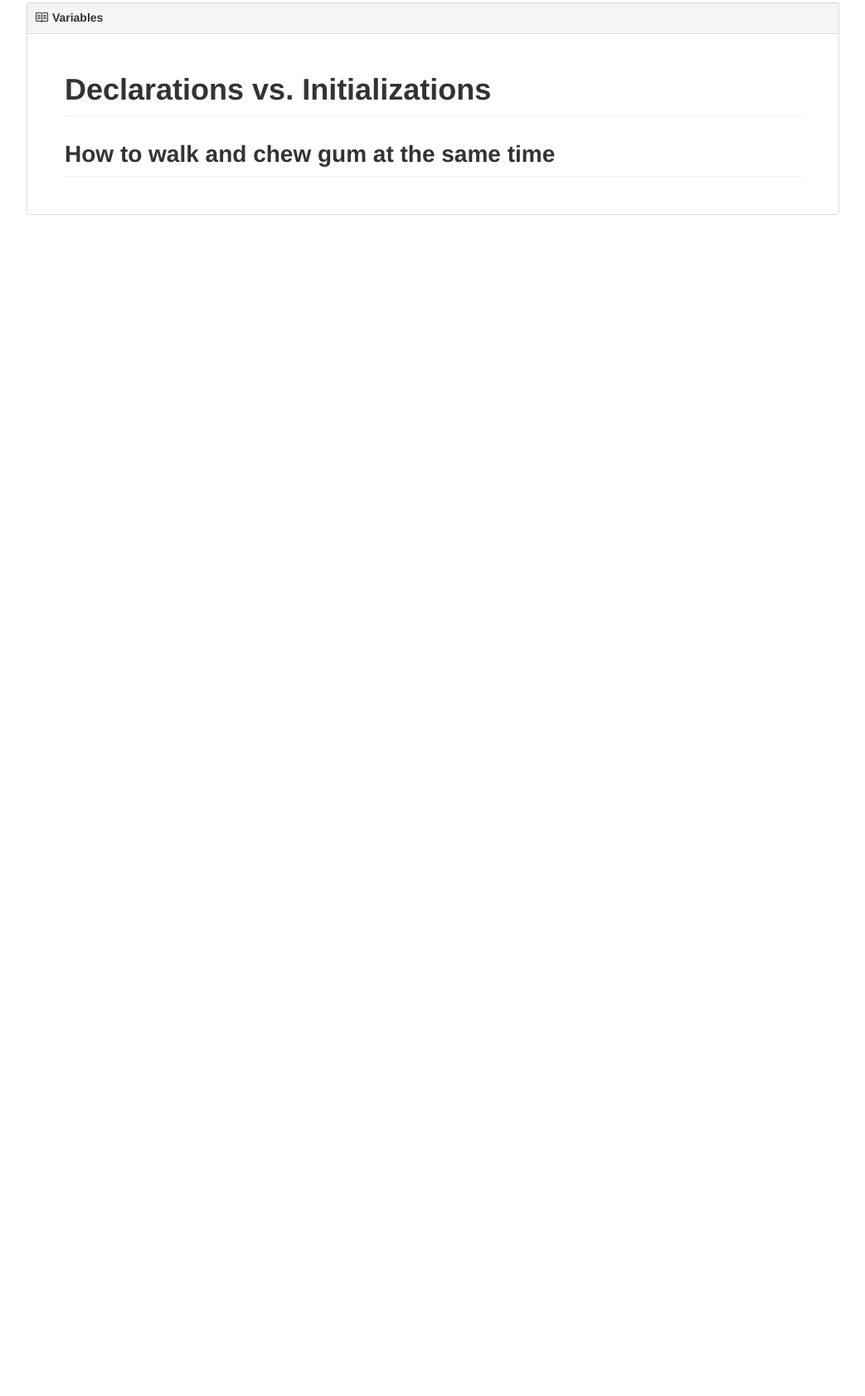
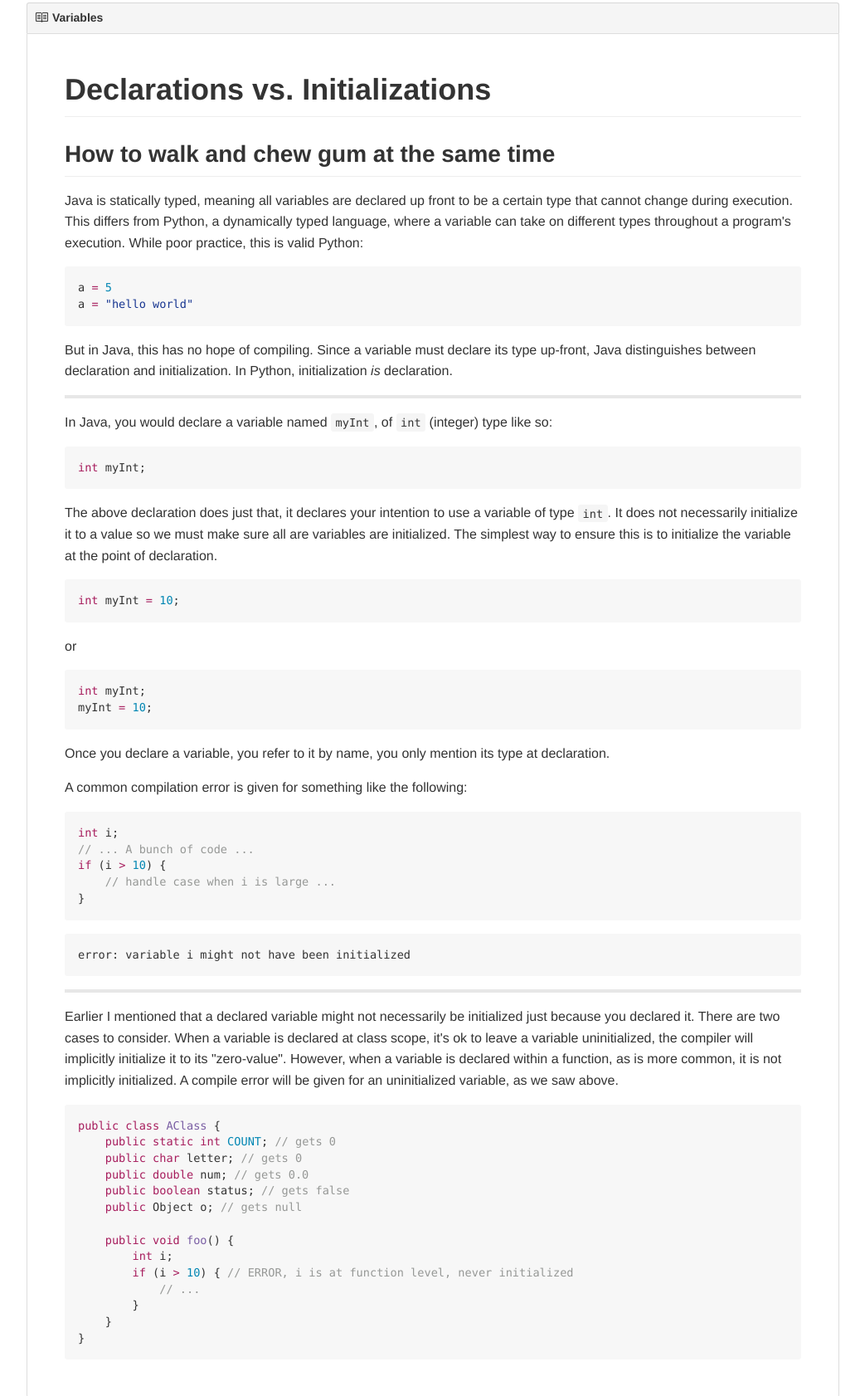
Before and after one commit to mhems/website, a plain HTML site: page cs140s16/pitfalls/decl.html in a window 1280 px wide. Shown: the part 61-1743 px from the top of the page at 83% size, without its empty margins (118-1161 px from the left). Before the commit the page ends 800 px from the top, so only its background shows below. Drawn offline with Linux system fonts and the light colour scheme.

Commit message:
declarations page

```diff
--- a/cs140s16/pitfalls/decl.html
+++ b/cs140s16/pitfalls/decl.html
@@ -50,6 +50,79 @@
 
 <h2>
 <a id="user-content-how-to-walk-and-chew-gum-at-the-same-time" class="anchor" href="#how-to-walk-and-chew-gum-at-the-same-time" aria-hidden="true"><span aria-hidden="true" class="octicon octicon-link"></span></a>How to walk and chew gum at the same time</h2>
+
+<p>Java is statically typed, meaning all variables are declared up front
+to be a certain type that cannot change during execution. This differs
+from Python, a dynamically typed language, where a variable can take
+on different types throughout a program's execution. While poor
+practice, this is valid Python:</p>
+
+<div class="highlight highlight-source-python"><pre>a <span class="pl-k">=</span> <span class="pl-c1">5</span>
+a <span class="pl-k">=</span> <span class="pl-s"><span class="pl-pds">"</span>hello world<span class="pl-pds">"</span></span></pre></div>
+
+<p>But in Java, this has no hope of compiling. Since a variable must
+declare its type up-front, Java distinguishes between declaration and
+initialization. In Python, initialization <em>is</em> declaration.</p>
+
+<hr>
+
+<p>In Java, you would declare a variable named <code>myInt</code>, of <code>int</code>
+(integer) type like so:</p>
+
+<div class="highlight highlight-source-java"><pre><span class="pl-k">int</span> myInt;</pre></div>
+
+<p>The above declaration does just that, it declares your intention to
+use a variable of type <code>int</code>. It does not necessarily initialize it to
+a value so we must make sure all are variables are initialized. The
+simplest way to ensure this is to initialize the variable at the point
+of declaration.</p>
+
+<div class="highlight highlight-source-java"><pre><span class="pl-k">int</span> myInt <span class="pl-k">=</span> <span class="pl-c1">10</span>;</pre></div>
+
+<p>or</p>
+
+<div class="highlight highlight-source-java"><pre><span class="pl-k">int</span> myInt;
+myInt <span class="pl-k">=</span> <span class="pl-c1">10</span>;</pre></div>
+
+<p>Once you declare a variable, you refer to it by name, you only mention
+its type at declaration.</p>
+
+<p>A common compilation error is given for something like the following:</p>
+
+<div class="highlight highlight-source-java"><pre><span class="pl-k">int</span> i;
+<span class="pl-c">// ... A bunch of code ...</span>
+<span class="pl-k">if</span> (i <span class="pl-k">&gt;</span> <span class="pl-c1">10</span>) {
+    <span class="pl-c">// handle case when i is large ...</span>
+}</pre></div>
+
+<pre><code>error: variable i might not have been initialized
+</code></pre>
+
+<hr>
+
+<p>Earlier I mentioned that a declared variable might not necessarily be
+initialized just because you declared it. There are two cases to
+consider. When a variable is declared at class scope, it's ok to leave
+a variable uninitialized, the compiler will implicitly initialize it
+to its "zero-value". However, when a variable is declared within a
+function, as is more common, it is not implicitly initialized. A
+compile error will be given for an uninitialized variable, as we saw
+above.</p>
+
+<div class="highlight highlight-source-java"><pre><span class="pl-k">public</span> <span class="pl-k">class</span> <span class="pl-en">AClass</span> {
+    <span class="pl-k">public</span> <span class="pl-k">static</span> <span class="pl-k">int</span> <span class="pl-c1">COUNT</span>; <span class="pl-c">// gets 0</span>
+    <span class="pl-k">public</span> <span class="pl-k">char</span> letter; <span class="pl-c">// gets 0</span>
+    <span class="pl-k">public</span> <span class="pl-k">double</span> num; <span class="pl-c">// gets 0.0</span>
+    <span class="pl-k">public</span> <span class="pl-k">boolean</span> status; <span class="pl-c">// gets false</span>
+    <span class="pl-k">public</span> <span class="pl-smi">Object</span> o; <span class="pl-c">// gets null</span>
+
+    <span class="pl-k">public</span> <span class="pl-k">void</span> <span class="pl-en">foo</span>() {
+        <span class="pl-k">int</span> i;
+        <span class="pl-k">if</span> (i <span class="pl-k">&gt;</span> <span class="pl-c1">10</span>) { <span class="pl-c">// ERROR, i is at function level, never initialized</span>
+            <span class="pl-c">// ...</span>
+        }
+    }
+}</pre></div>
 
               </div>
             </div>
```
Also changed, not shown: cs140s16/pitfalls/shell.html (+11 -7 lines), 2 other files.
